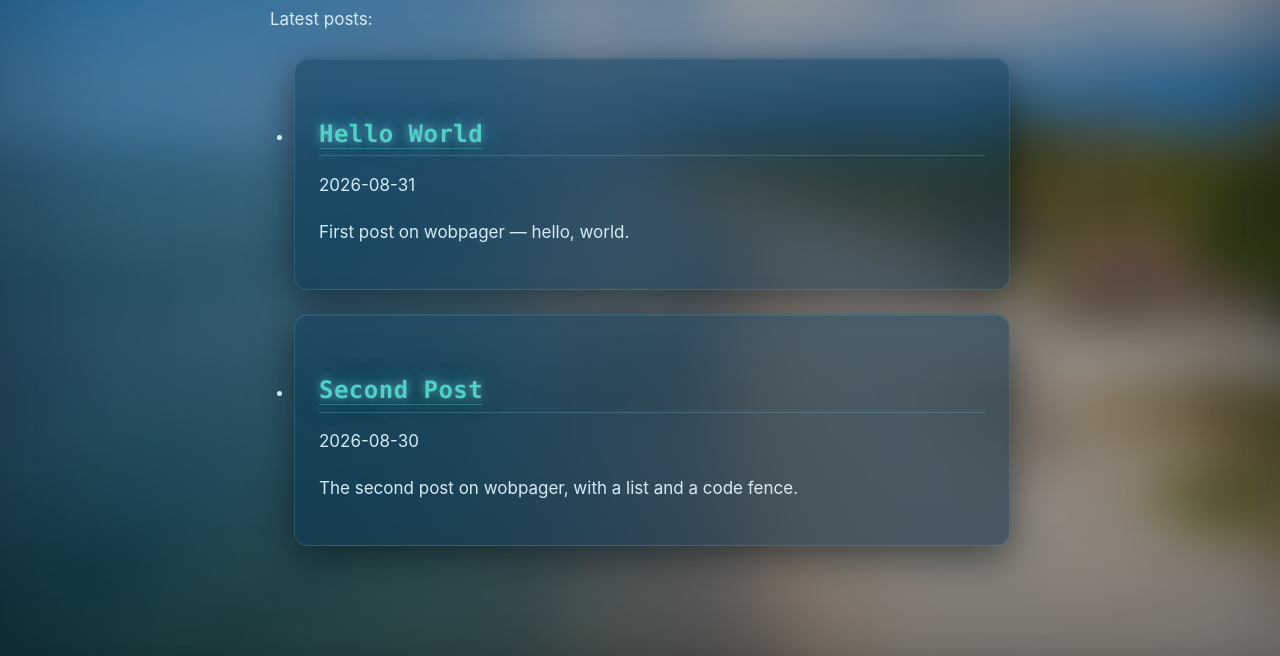
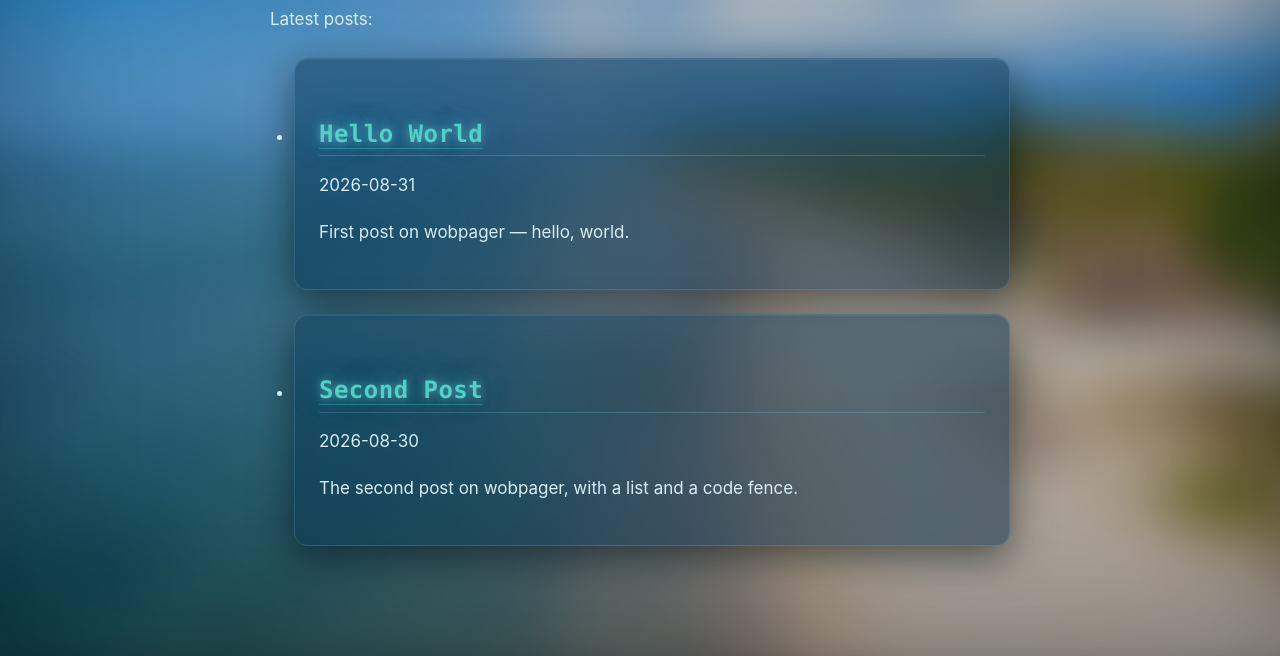
Before and after one commit to FreezingSnail/FreezingSnail.github.io, an Eleventy site: page src/index.njk in a window 1280 px wide. Shown: the part 144-800 px from the top of the page. Built offline with nearby package versions, Linux system fonts and the light colour scheme; Eleventy itself is replaced by a stand-in of ours; files that its build step writes are made by us from their sources.

Commit message:
fix(theme): brighten ocean background, stronger header glow
Task: user feedback on wobpager-dew
Agent: slugineer (direct)
Model: opencode-go/glm-5.3-flash
Effort: high

Co-authored-by: slugineer <slugineer@local>

```diff
--- a/src/css/main.css
+++ b/src/css/main.css
@@ -94,7 +94,7 @@ body::after {
   background-position: center;
   background-size: cover;
   background-repeat: no-repeat;
-  filter: blur(24px) saturate(1.15) brightness(0.88) contrast(0.95);
+  filter: blur(24px) saturate(1.2) brightness(1.05) contrast(0.98);
   transform: scale(1.1);
   will-change: opacity;
   animation: ocean-crossfade 48s linear infinite;
```
